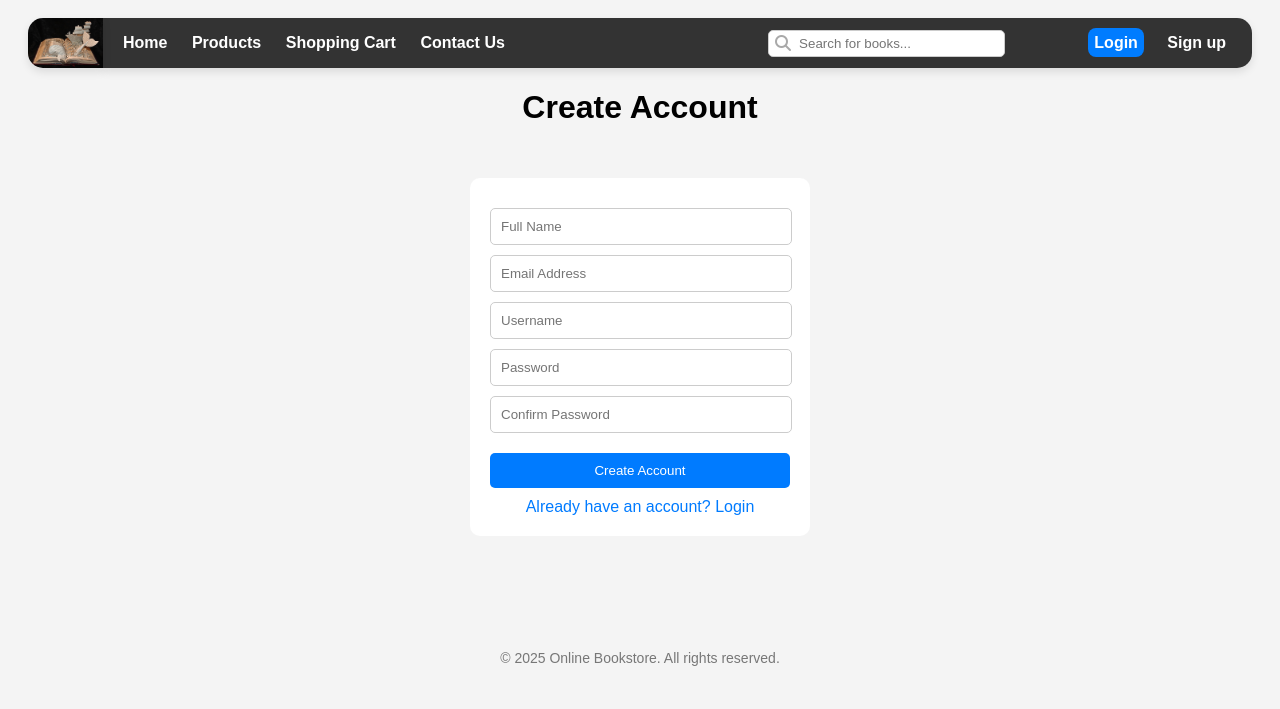
After one commit to vKrRv/Online-Bookstore, a PHP site: page /pages/signup.html in a window 1280 px wide. The commit adds this page. Shown: the top 709 px of the page. Run offline with PHP 8.4, Linux system fonts and the light colour scheme.

Commit message:
add sign up page

```diff
--- a/css/style.css
+++ b/css/style.css
@@ -261,3 +261,36 @@ footer {
     margin: 20px auto;
     color: inherit;
 }
+.form-container {
+    display: inline-block;
+    text-align: left;
+    background: white;
+    padding: 20px;
+    border-radius: 10px;
+    width: 300px;
+    margin: 30px auto;
+}
+
+.form-container input {
+    width: calc(100% - 20px);
+    margin: 10px 0;
+    padding: 10px;
+    border-radius: 5px;
+    border: 1px solid #ccc;
+    display: block;
+}
+
+.form-container button {
+    background: #007BFF;
+    color: white;
+    padding: 10px;
+    width: 100%;
+    border: none;
+    border-radius: 5px;
+    cursor: pointer;
+    margin-top: 10px;
+}
+
+.form-container a:hover {
+    text-decoration: underline;
+}
--- /dev/null
+++ b/pages/signup.html
@@ -0,0 +1,53 @@
+<!DOCTYPE html>
+<html lang="en">
+<head>
+  <meta charset="UTF-8" />
+  <meta name="viewport" content="width=device-width, initial-scale=1.0">
+  <title>Sign Up - Online Bookstore</title>
+  <link href="../css/style.css" rel="stylesheet" />
+  <link rel="stylesheet" href="https://cdnjs.cloudflare.com/ajax/libs/font-awesome/6.5.0/css/all.min.css" />
+</head>
+<body>
+
+  <header>
+    <img src="../images/logo.png" alt="Bookstore Logo" class="logo" />
+    <div class="bar">
+      <nav>
+        <a href="../index.html">Home</a>
+        <a href="products.html">Products</a>
+        <a href="cart.html">Shopping Cart</a>
+        <a href="contact.html">Contact Us</a>
+      </nav>
+      <div class="search-bar">
+        <form>
+          <i class="fas fa-search"></i>
+          <input type="text" placeholder="Search for books..." />
+        </form>
+      </div>
+      <nav>
+        <a href="login.html" class="login">Login</a>
+        <a href="signup.html" class="signup">Sign up</a>
+      </nav>
+    </div>
+    <h1 class="title">Create Account</h1>
+  </header>
+
+  <section class="form-container">
+    <form>
+      <input type="text" placeholder="Full Name" required />
+      <input type="email" placeholder="Email Address" required />
+      <input type="text" placeholder="Username" required />
+      <input type="password" placeholder="Password" required />
+      <input type="password" placeholder="Confirm Password" required />
+      <button type="submit">Create Account</button>
+      <div style="text-align: center; margin-top: 10px;">
+        <a href="login.html" style="color: #007BFF; text-decoration: none;">Already have an account? Login</a>
+      </div>
+    </form>
+  </section>
+
+  <footer>
+    <p>&copy; 2025 Online Bookstore. All rights reserved.</p>
+  </footer>
+</body>
+</html>
```
